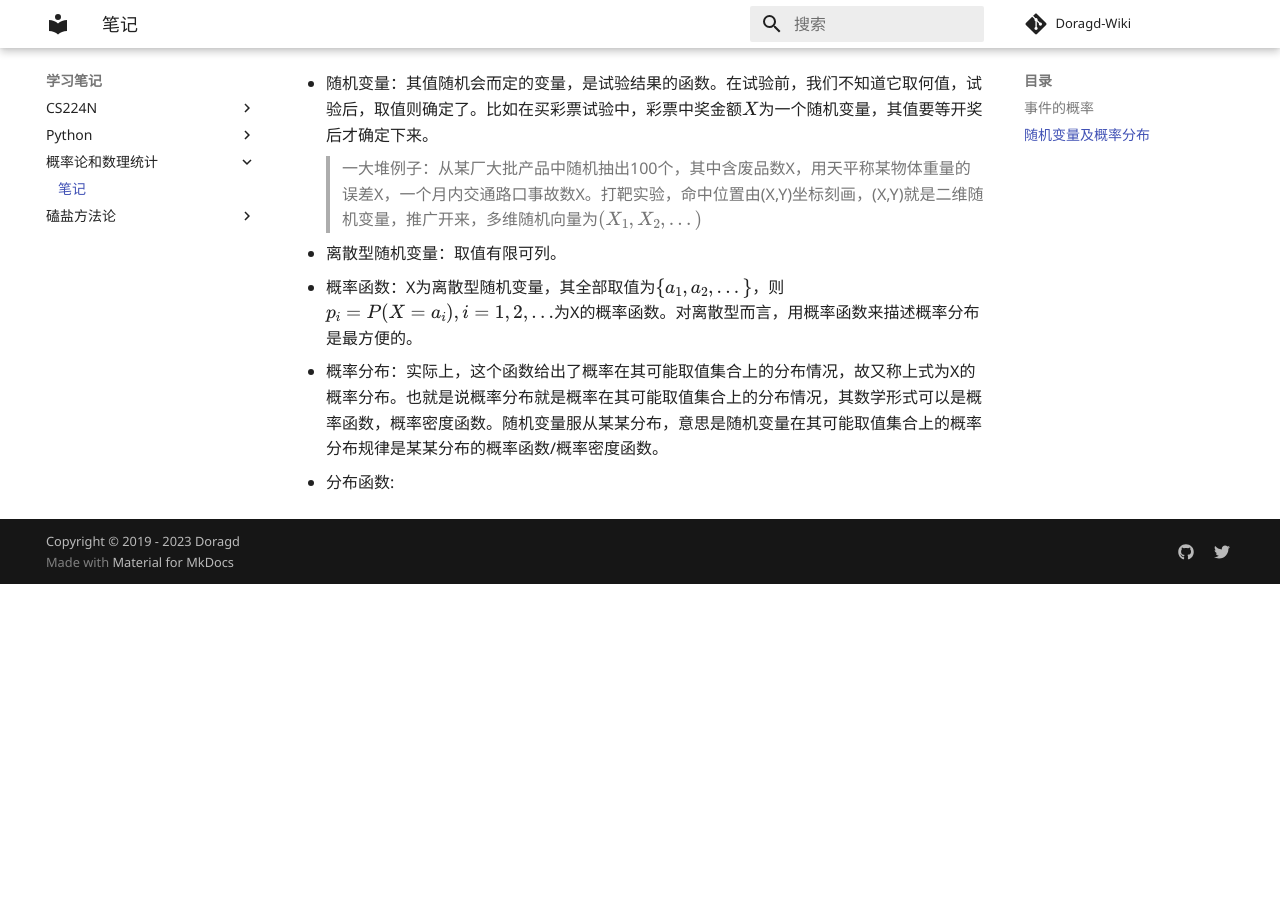
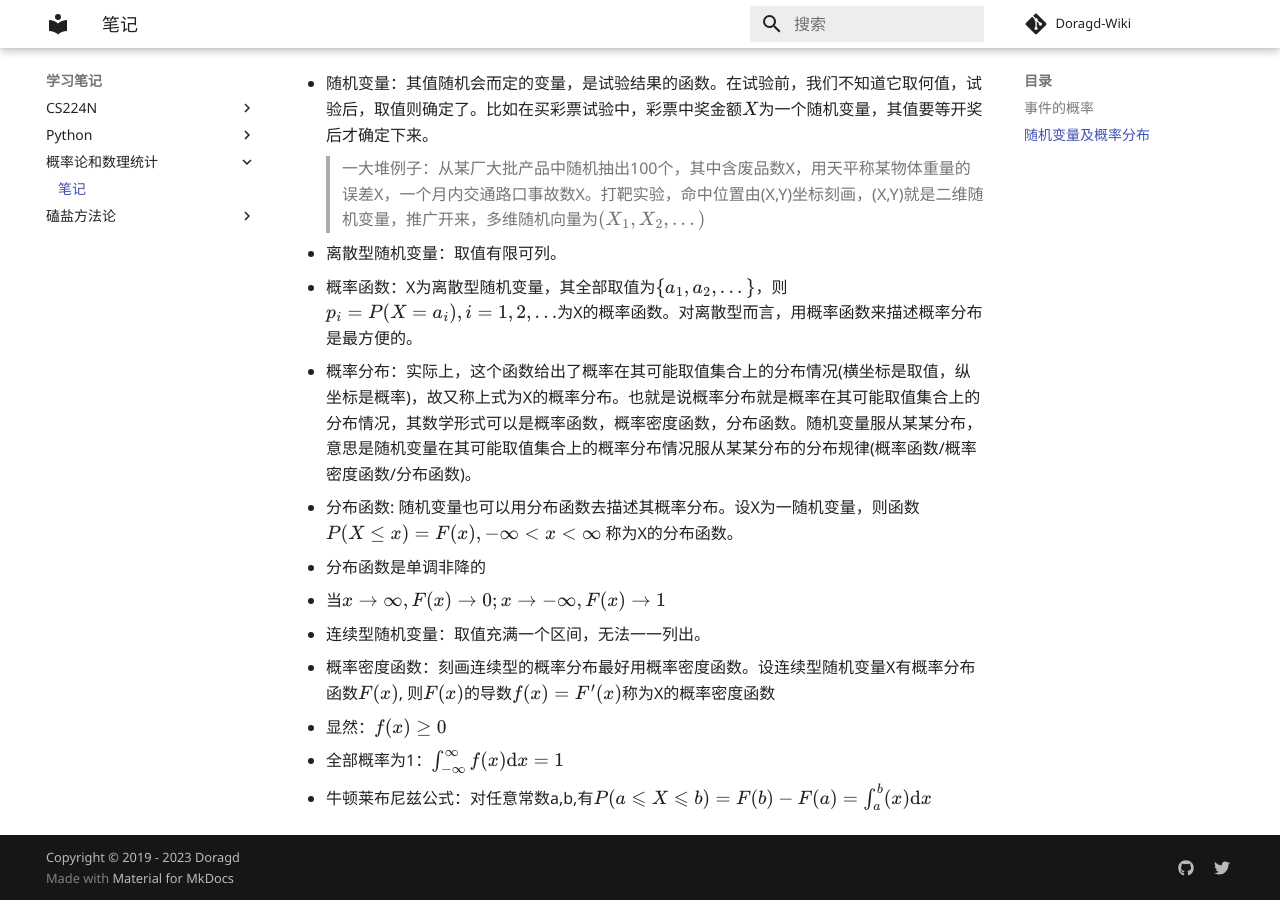
Before and after one commit to Doragd/Notes, an MkDocs documentation site: the page built from docs/learn/stat/statistics.md, in a window 1280 px wide and 900 px high, scrolled down 1916 px. Built offline with MkDocs 1.6.1 and Material for MkDocs 9.7.7, drawn with Linux system fonts in a browser that asks for light colours; formulas are drawn with MathJax 3; comment, search, counter and statistics services are not loaded; before the commit the page ends 2500 px from its top, so only the background shows below that.

Commit message:
update notes

```diff
--- a/docs/learn/stat/statistics.md
+++ b/docs/learn/stat/statistics.md
@@ -47,6 +47,20 @@ $$
 > 一大堆例子：从某厂大批产品中随机抽出100个，其中含废品数X，用天平称某物体重量的误差X，一个月内交通路口事故数X。打靶实验，命中位置由(X,Y)坐标刻画，(X,Y)就是二维随机变量，推广开来，多维随机向量为$(X_1,X_2,...)$
 
 * 离散型随机变量：取值有限可列。
+
+
 * 概率函数：X为离散型随机变量，其全部取值为$\{{a_1,a_2,...\}}$，则$p_i=P(X=a_i),i=1,2,...$为X的概率函数。对离散型而言，用概率函数来描述概率分布是最方便的。
-* 概率分布：实际上，这个函数给出了概率在其可能取值集合上的分布情况，故又称上式为X的概率分布。也就是说概率分布就是概率在其可能取值集合上的分布情况，其数学形式可以是概率函数，概率密度函数。随机变量服从某某分布，意思是随机变量在其可能取值集合上的概率分布规律是某某分布的概率函数/概率密度函数。
-* 分布函数:
+
+
+* 概率分布：实际上，这个函数给出了概率在其可能取值集合上的分布情况(横坐标是取值，纵坐标是概率)，故又称上式为X的概率分布。也就是说概率分布就是概率在其可能取值集合上的分布情况，其数学形式可以是概率函数，概率密度函数，分布函数。随机变量服从某某分布，意思是随机变量在其可能取值集合上的概率分布情况服从某某分布的分布规律(概率函数/概率密度函数/分布函数)。
+
+
+* 分布函数: 随机变量也可以用分布函数去描述其概率分布。设X为一随机变量，则函数$P(X\leq x)=F(x),-\infty < x < \infty$ 称为X的分布函数。
+  * 分布函数是单调非降的
+  * 当$x\rightarrow \infty, F(x)\rightarrow0;x\rightarrow -\infty,F(x)\rightarrow1$
+
+* 连续型随机变量：取值充满一个区间，无法一一列出。
+* 概率密度函数：刻画连续型的概率分布最好用概率密度函数。设连续型随机变量X有概率分布函数$F(x)$, 则$F(x)$的导数$f(x)=F'(x)$称为X的概率密度函数
+  * 显然：$f(x)\geq 0$
+  * 全部概率为1：$\int_{-\infty}^{\infty} f(x) \mathrm{d} x=1$
+  * 牛顿莱布尼兹公式：对任意常数a,b,有$P(a \leqslant X \leqslant b)=F(b)-F(a)=\int_{a}^{b}(x) \mathrm{d} x$
```
